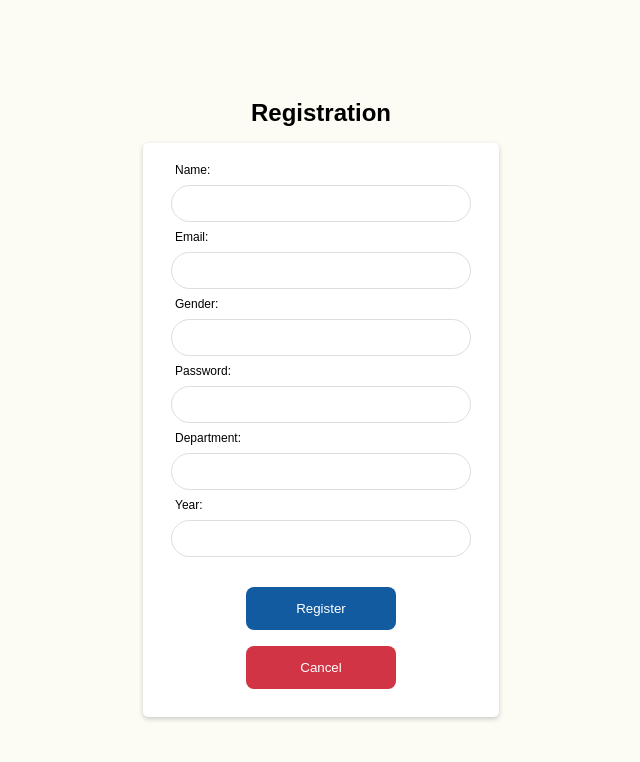
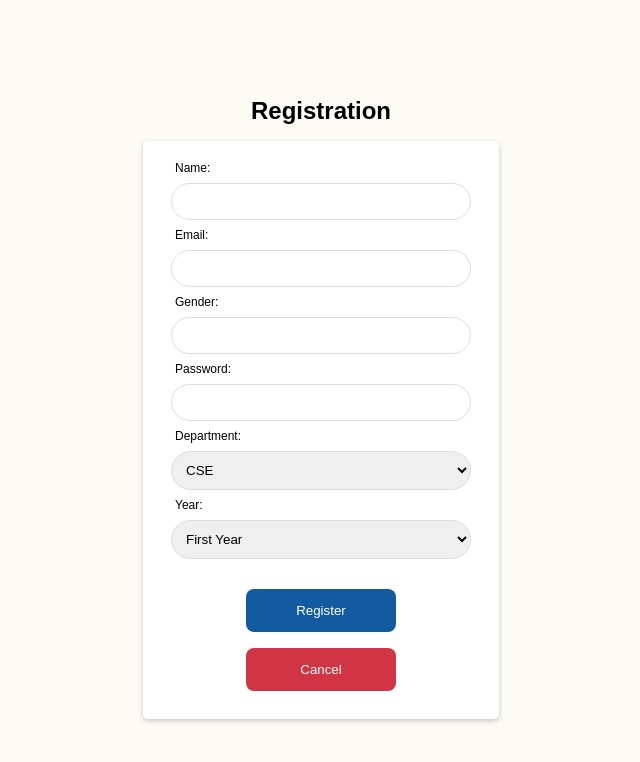
Before and after one commit to rohanprichard/TeachGPT, a React (Create React App) app in the folder frontend/client/: page / in a window 1280 px wide. Both pictures are taken after a click on the button "Register". Shown: the top 762 px of the page, without its empty margins (319-959 px from the left). Built offline with nearby package versions, Linux system fonts and the light colour scheme.

Commit message:
Select inputs added

```diff
--- a/frontend/client/src/components/LoginPage.js
+++ b/frontend/client/src/components/LoginPage.js
@@ -62,7 +62,7 @@ const Login = ({ onLoginSuccess }) => {
     // Add email validation logic here (ends with '@karunya.edu' or '@karunya.edu.in')
     const emailRegex = /@(karunya\.edu|karunya\.edu\.in)$/;
     if (!email.match(emailRegex)) {
-      setError('Invalid email format. Use @karunya.edu or @karunya.edu.in');
+      setError('Invalid email format. Use your KMail');
       return;
     }
 
@@ -121,7 +121,7 @@ const Login = ({ onLoginSuccess }) => {
               <form>
                 {/* Display error message if there's any */}
                 {error && <div id="error-div">
-                  {<p className="text-danger"><b>**{error}**</b></p>}
+                  {<p className="text-danger"><b>{error}</b></p>}
                 </div>}
                 {/* Registration fields */}
                 <div className="form-group">
@@ -142,11 +142,27 @@ const Login = ({ onLoginSuccess }) => {
                 </div>
                 <div className="form-group">
                   <label>Department:</label>
-                  <br/><input className="form-control" type="text" value={department} onChange={(e) => setDepartment(e.target.value)} />
+                  {/* <br/><input className="form-control" type="text" value={department} onChange={(e) => setDepartment(e.target.value)} /> */}
+                  <br/><select className="form-control" value={department} onChange={(e) => setDepartment(e.target.value)}>
+                    <option value="Computer Science and Engineering" default>CSE</option>
+                    <option value="Electronics and Communications Engineering">ECE</option>
+                    <option value="Biotechnology">Biotechnology</option>
+                    <option value="Physics">Physics</option>
+                  {/* Add more options as needed */}
+                </select>
                 </div>
                 <div className="form-group">
                   <label>Year:</label>
-                  <br/><input className="form-control" type="text" value={year} onChange={(e) => setYear(e.target.value)} />
+                  {/* <br/><input className="form-control" type="text" value={year} onChange={(e) => setYear(e.target.value)} /> */}
+                  <br/><select className="form-control" value={year} onChange={(e) => setYear(e.target.value)}>
+                  <option value="First Year" default>First Year</option>
+                  <option value="Second Year">Second Year</option>
+                  <option value="Third Year">Third Year</option>
+                  <option value="Fourth Year">Fourth Year</option>
+                  <option value="Master's Student">Master's Student</option>
+                  <option value="Ph.D. Scholar">Ph.D. Scholar</option>
+                  <option value="Faculty">Faculty</option>
+                </select>
                 </div>
                 <br/>
                 {/* Add similar styling for other registration fields */}
@@ -160,7 +176,7 @@ const Login = ({ onLoginSuccess }) => {
               <form>
                 {/* Display error message if there's any */}
                 {error && <div id="error-div">
-                  {<p className="text-danger"><b>**{error}**</b></p>}
+                  {<p className="text-danger"><b>{error}</b></p>}
                 </div>}
                 {/* Login fields */}
                 <div className="form-group">
--- a/frontend/client/src/index.css
+++ b/frontend/client/src/index.css
@@ -157,7 +157,8 @@ input[type="button"] {
 
 input[type="text"],
 input[type="email"],
-input[type="password"] {
+input[type="password"],
+select {
   flex-grow: 1;
   padding: 10px;
   margin: 8px;
```
